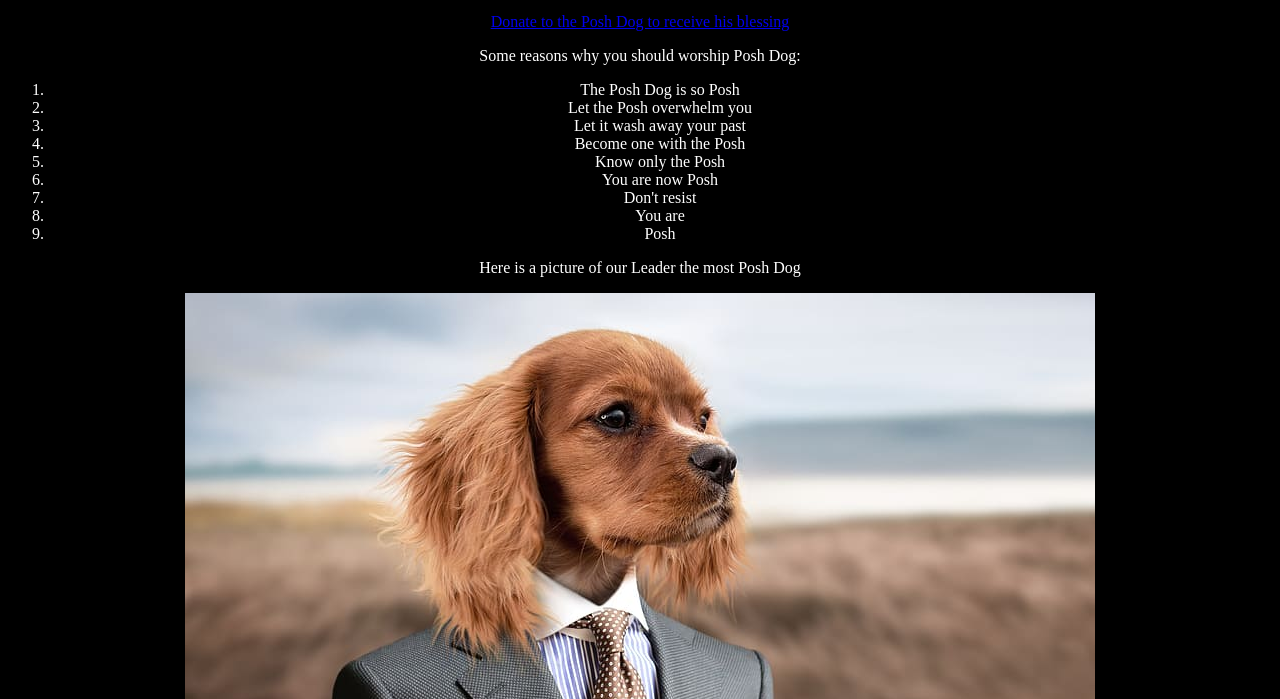
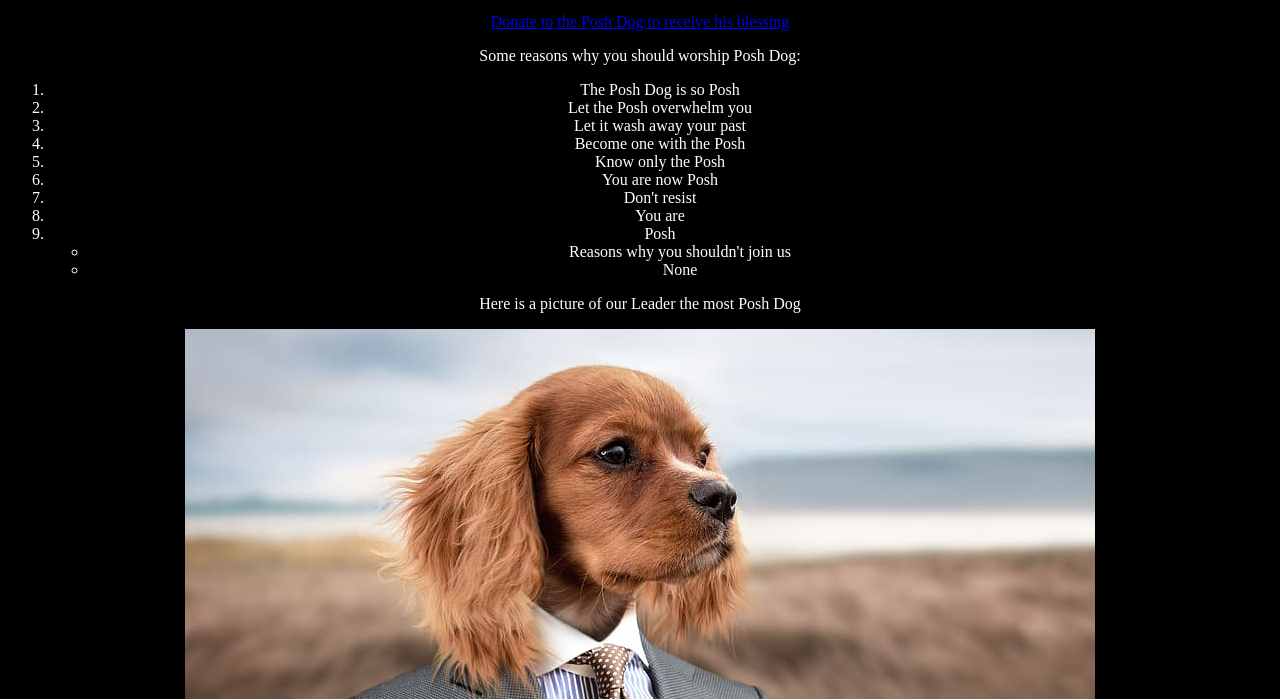
Before and after one commit to Vicillian/SteveWright, a plain HTML site: page form.html in a window 1280 px wide. Shown: the part 101-800 px from the top of the page. Drawn offline with Linux system fonts and the light colour scheme.

Commit message:
Nested List

```diff
--- a/form.html
+++ b/form.html
@@ -25,6 +25,7 @@
             <li>Don't resist</li>
             <li>You are</li>
             <li>Posh</li>
+            <ul><li>Reasons why you shouldn't join us</li><li>None</li></ul>
         </ol>
         <p>Here is a picture of our Leader the most Posh Dog</p>
         <img src="poshDog.jpg"><br>
```
